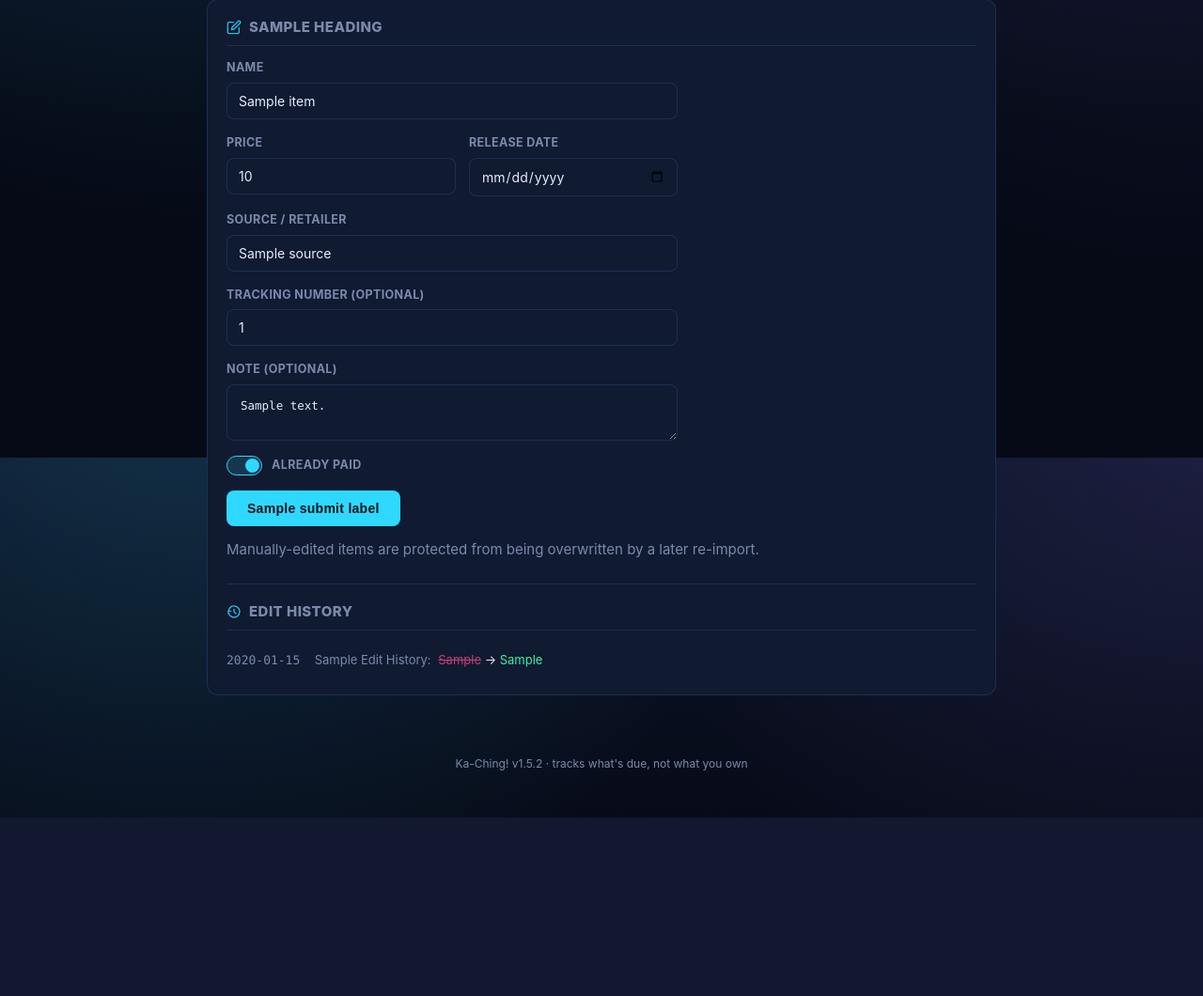
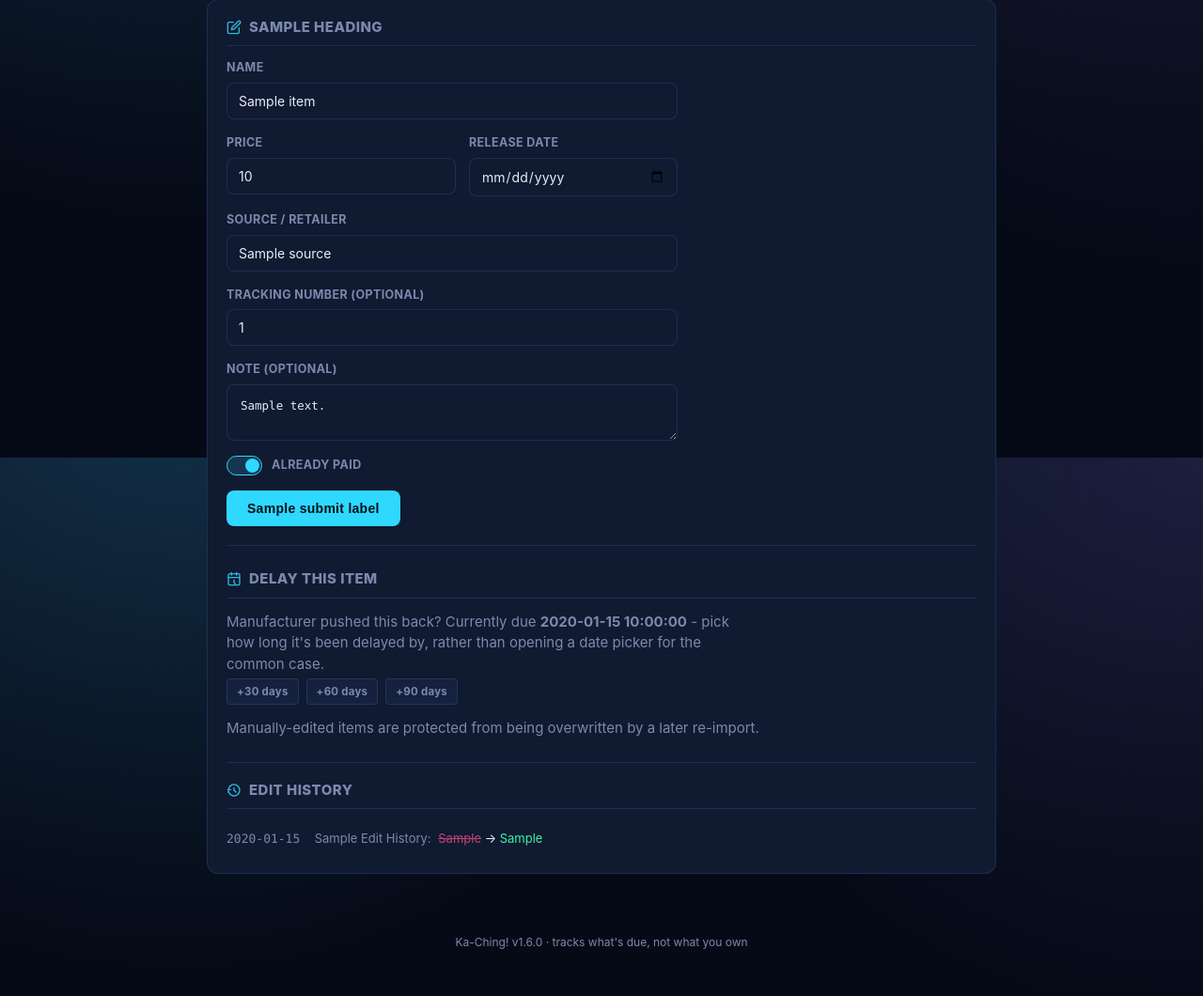
Before and after one commit to callum87-Lab/Ka-Ching, a FastAPI app: template app/templates/item_form.html in a window 1280 px wide. Shown: the part 313-1373 px from the top of the page at 94% size. Before the commit the page ends 1183 px from the top, so only its background shows below. Run offline with FastAPI, Linux system fonts and the light colour scheme; the template is opened without the code that fills it: most values are stand-ins (such as "Sample title", 1, 10 or a date in 2020); parts of the project's set-up code (start-up, migrations or seed data) failed here and were passed over.

Commit message:
Add Mass Date Shift - one-tap +30/60/90 day delay on the item edit screen

```diff
--- a/app/main.py
+++ b/app/main.py
@@ -31,7 +31,7 @@ logger = logging.getLogger("kaching")
 app = FastAPI(title="Ka-Ching!")
 templates = Jinja2Templates(directory=os.path.join(APP_DIR, "templates"))
 
-APP_VERSION = "1.5.2"
+APP_VERSION = "1.6.0"
 templates.env.globals["app_version"] = APP_VERSION
 app.mount("/static", StaticFiles(directory=os.path.join(APP_DIR, "static")), name="static")
 
@@ -1537,7 +1537,39 @@ def update_item(
     return RedirectResponse(url="/", status_code=303)
 
 
-# --- Search --------------------------------------------------------------------
+@app.post("/items/{item_id}/delay")
+def delay_item(item_id: int, days: int = Form(...), next: str | None = Form(None)):
+    """One-tap manufacturer-delay handling: push a release date back by a
+    fixed number of days (+30/+60/+90) without opening the full edit
+    form. Only +30/+60/+90 are accepted - anything else is a genuinely
+    custom date change, which the full edit form already handles."""
+    if days not in (30, 60, 90):
+        return RedirectResponse(url=next or "/", status_code=303)
+
+    conn = db.get_db()
+    cur = conn.cursor()
+    cur.execute("SELECT release_date FROM items WHERE id = ?", (item_id,))
+    existing = cur.fetchone()
+    if existing is None or not existing["release_date"]:
+        conn.close()
+        return RedirectResponse(url=next or "/", status_code=303)
+
+    old_date = date.fromisoformat(existing["release_date"])
+    new_date = (old_date + timedelta(days=days)).isoformat()
+    now = db.utc_now()
+
+    cur.execute(
+        "INSERT INTO item_history (item_id, changed_at, field_name, old_value, new_value) VALUES (?, ?, ?, ?, ?)",
+        (item_id, now, "release_date", existing["release_date"], new_date),
+    )
+    cur.execute(
+        "UPDATE items SET release_date = ?, manual_override = 1, updated_at = ? WHERE id = ?",
+        (new_date, now, item_id),
+    )
+    conn.commit()
+    conn.close()
+    logger.info("DELAY: id=%s old_date=%s new_date=%s (+%s days)", item_id, existing["release_date"], new_date, days)
+    return RedirectResponse(url=next or f"/items/{item_id}/edit", status_code=303)
 
 SEARCH_SORT_OPTIONS = {
     "date_desc": ("release_date DESC, name", "Release date (newest)"),
--- a/app/static/style.css
+++ b/app/static/style.css
@@ -1129,6 +1129,8 @@ input[type="file"]::file-selector-button:hover {
   accent-color: var(--neon-blue);
 }
 .item-form-hint { margin: 14px 0 4px; max-width: 60ch; }
+.btn-row { display: flex; flex-wrap: wrap; gap: 8px; }
+.delay-item-block { margin-top: 20px; padding-top: 16px; border-top: 1px solid var(--border); }
 .db-stats-line { margin-top: -6px; margin-bottom: 14px; }
 
 /* ---- Insights page ---- */
--- a/app/templates/item_form.html
+++ b/app/templates/item_form.html
@@ -56,6 +56,34 @@
     <button type="submit">{{ submit_label }}</button>
   </form>
 
+  {% if item and item.release_date %}
+  <div class="delay-item-block">
+    <div class="block-head insight-shop-head">
+      <h2><span class="block-icon"><svg viewBox="0 0 24 24" fill="none" stroke="currentColor" stroke-width="2" stroke-linecap="round" stroke-linejoin="round"><rect x="3" y="4" width="18" height="18" rx="2"/><path d="M16 2v4M8 2v4M3 10h18"/><path d="M12 14v4l2 2"/></svg></span>Delay this item</h2>
+    </div>
+    <p class="muted item-form-hint">
+      Manufacturer pushed this back? Currently due <strong>{{ item.release_date }}</strong> - pick how long it's been delayed by, rather than opening a date picker for the common case.
+    </p>
+    <div class="btn-row">
+      <form method="post" action="/items/{{ item.id }}/delay">
+        <input type="hidden" name="days" value="30">
+        <input type="hidden" name="next" value="/items/{{ item.id }}/edit">
+        <button type="submit" class="btn-tiny">+30 days</button>
+      </form>
+      <form method="post" action="/items/{{ item.id }}/delay">
+        <input type="hidden" name="days" value="60">
+        <input type="hidden" name="next" value="/items/{{ item.id }}/edit">
+        <button type="submit" class="btn-tiny">+60 days</button>
+      </form>
+      <form method="post" action="/items/{{ item.id }}/delay">
+        <input type="hidden" name="days" value="90">
+        <input type="hidden" name="next" value="/items/{{ item.id }}/edit">
+        <button type="submit" class="btn-tiny">+90 days</button>
+      </form>
+    </div>
+  </div>
+  {% endif %}
+
   <p class="muted item-form-hint">
     {% if item %}
     Manually-edited items are protected from being overwritten by a later re-import.
```
